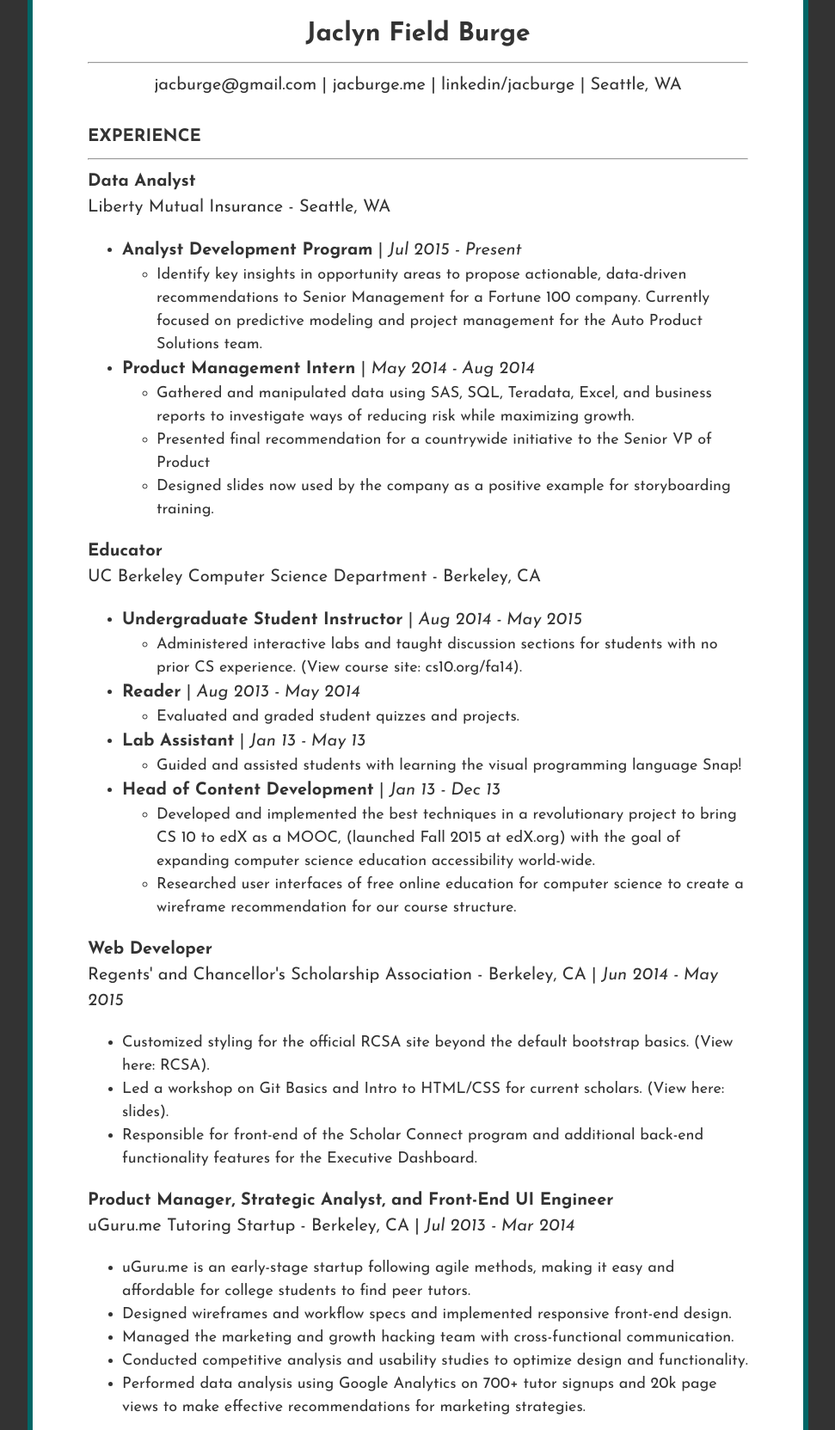
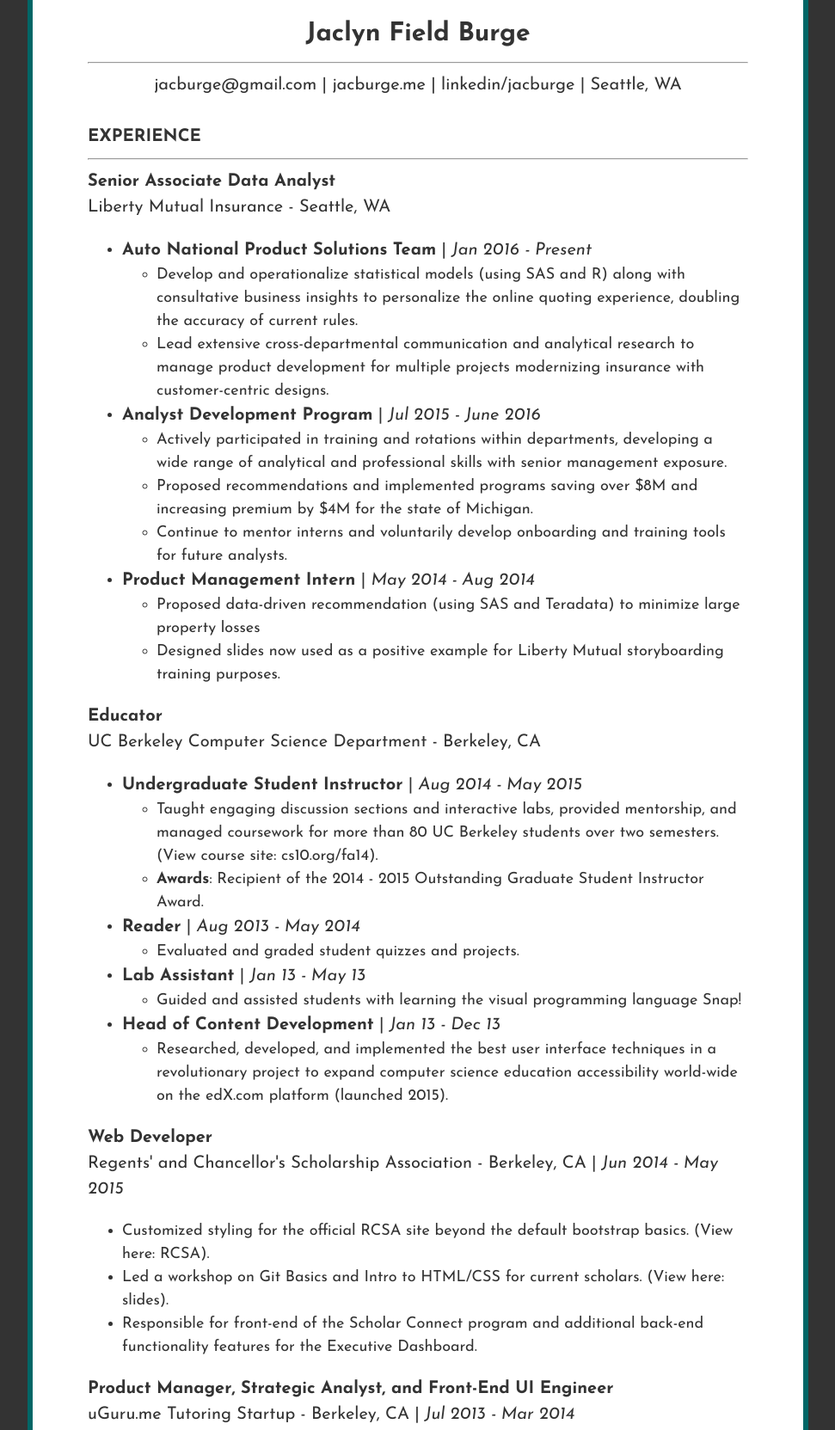
Before and after one commit to jacburge/jacburge, a Flask app: page /resume in a window 1280 px wide. Shown: the part 257-1920 px from the top of the page at 86% size, without its empty margins (154-1125 px from the left). Run offline with Flask 2, Linux system fonts and the light colour scheme; some web fonts are replaced.

Commit message:
Updated resume

```diff
--- a/app/templates/index.html
+++ b/app/templates/index.html
@@ -44,7 +44,7 @@
 			<ul>
 			<li>finding meaning from numbers</li><br>
 			<li>working on <b>web development</b> and design projects</li><br>
-			<li>studying Internal Chinese <b>Martial Arts</b> (<a href="http://www.energyarts.com/bagua-tai-chi">tai chi + baguazhang </a>)</li><br>
+			<li>studying Internal Chinese <b>Martial Arts</b> (tai chi, qigong, and <a href="http://www.energyarts.com/bagua-tai-chi">baguazhang kungfu</a>)</li><br>
 			<li>playing <b>piano</b> and sharing music with communities (including senior homes, weddings, and church services; personal favorites: Chopin, Debussy, Beethoven, Eiunadi; may also be found jamming with my djembe or other multicultural percussion instruments)</li><br>
 			<li>being a classic introvert (<b>painting</b>, sketching, <a href="http://goodreads.com/jacburge">reading</a>, journaling, coffee shop hopping, meditating, and traveling solo)</li><br>
 			<li>exchanging handwritten pen pal letters</li><br>
--- a/app/templates/projects.html
+++ b/app/templates/projects.html
@@ -57,8 +57,12 @@
 					<br>
 					<img class="project-img" src="../static/img/fan.jpg">
 					</div>
+					<br><br><br>
+					<div id="footer">Made with &#10084; from scratch by Jaclyn &copy; 2016</div>
+					<br><br><br>
 		</div>
-		<br><br><br>
+
+
 	</body>
 	<script>
   (function(i,s,o,g,r,a,m){i['GoogleAnalyticsObject']=r;i[r]=i[r]||function(){
--- a/app/templates/resume.html
+++ b/app/templates/resume.html
@@ -35,23 +35,28 @@
 		<br>
 			<b>EXPERIENCE</b>
 			<hr>
-			<b>Data Analyst</b><br>
+			<b>Senior Associate Data Analyst</b><br>
 			Liberty Mutual Insurance - Seattle, WA
 			<ul>
-				<li><b>Analyst Development Program</b> | <em>Jul 2015 - Present</em> <ul>
-					<li class="resume-bullets">Identify key insights in opportunity areas to propose actionable, data-driven recommendations to Senior Management for a Fortune 100 company. Currently focused on predictive modeling and project management for the Auto Product Solutions team.</li></ul>
+				<li><b>Auto National Product Solutions Team</b> | <em>Jan 2016 - Present</em> <ul>
+					<li class="resume-bullets">Develop and operationalize statistical models (using SAS and R) along with consultative business insights to personalize the online quoting experience, doubling the accuracy of current rules.</li>
+					<li class="resume-bullets">Lead extensive cross-departmental communication and analytical research to manage product development for multiple projects modernizing insurance with customer-centric designs.</li></ul>
+				<li><b>Analyst Development Program</b> | <em>Jul 2015 - June 2016</em> <ul>
+					<li class="resume-bullets">Actively participated in training and rotations within departments, developing a wide range of analytical and professional skills with senior management exposure.</li>
+					<li class="resume-bullets">Proposed recommendations and implemented programs saving over $8M and increasing premium by $4M for the state of Michigan.</li>
+					<li class="resume-bullets">Continue to mentor interns and voluntarily develop onboarding and training tools for future analysts.</li></ul>
 				</li>
 				<li><b>Product Management Intern</b> | <em>May 2014 - Aug 2014</em> <ul>
-					<li class="resume-bullets"> Gathered and manipulated data using SAS, SQL, Teradata, Excel, and business reports to investigate ways of reducing risk while maximizing growth.</li>
-					<li class="resume-bullets">Presented final recommendation for a countrywide initiative to the Senior VP of Product</li>
-					<li class="resume-bullets">Designed slides now used by the company as a positive example for storyboarding training.</li></ul>
+					<li class="resume-bullets"> Proposed data-driven recommendation (using SAS and Teradata) to minimize large property losses</li>
+					<li class="resume-bullets">Designed slides now used as a positive example for Liberty Mutual storyboarding training purposes.</li></ul>
 			</li>
 			</ul>
 			<b>Educator</b><br>
 			UC Berkeley Computer Science Department - Berkeley, CA
 			<ul>
 				<li><b>Undergraduate Student Instructor</b> | <em>Aug 2014 - May 2015</em> <ul>
-					<li class="resume-bullets">Administered interactive labs and taught discussion sections for students with no prior CS experience. (View course site: <a href="http://cs10.org/fa14">cs10.org/fa14</a>).</li></ul>
+					<li class="resume-bullets">Taught engaging discussion sections and interactive labs, provided mentorship, and managed coursework for more than 80 UC Berkeley students over two semesters. (View course site: <a href="http://cs10.org/fa14">cs10.org/fa14</a>).</li>
+					<li class="resume-bullets"><b>Awards</b>: Recipient of the 2014 - 2015 Outstanding Graduate Student Instructor Award.</li></ul>
 				</li>
 				<li><b>Reader</b> | <em>Aug 2013 - May 2014</em><ul>
 					<li class="resume-bullets">Evaluated and graded student quizzes and projects.</li></ul>
@@ -59,8 +64,7 @@
 				<li><b>Lab Assistant</b> | <em>Jan 13 - May 13</em><ul>
 					<li class="resume-bullets">Guided and assisted students with learning the visual programming language Snap!</li></ul></li>
 				<li><b>Head of Content Development</b> | <em>Jan 13 - Dec 13</em><ul>
-				 	<li class="resume-bullets">Developed and implemented the best techniques in a revolutionary project to bring CS 10 to edX as a MOOC, (launched Fall 2015 at edX.org) with the goal of expanding computer science education accessibility world-wide.</li>
-				 	<li class="resume-bullets">Researched user interfaces of free online education for computer science to create a wireframe recommendation for our course structure.</li></ul>
+				 	<li class="resume-bullets">Researched, developed, and implemented the best user interface techniques in a revolutionary project to expand computer science education accessibility world-wide on the edX.com platform (launched 2015).</ul>
 				</li>
 			</ul>
 
@@ -77,10 +81,10 @@
 			uGuru.me Tutoring Startup - Berkeley, CA | <em>Jul 2013 - Mar 2014</em>
 			<ul>
 				<li class="resume-bullets">uGuru.me is an early-stage startup following agile methods, making it easy and affordable for college students to find peer tutors.</li>
-				<li class="resume-bullets">Designed wireframes and workflow specs and implemented responsive front-end design.</li>
-				<li class="resume-bullets">Managed the marketing and growth hacking team with cross-functional communication.</li>
-				<li class="resume-bullets">Conducted competitive analysis and usability studies to optimize design and functionality.
-				<li class="resume-bullets">Performed data analysis using Google Analytics on 700+ tutor signups and 20k page views to make effective recommendations for marketing strategies.</li>
+				<li class="resume-bullets">Performed A/B testing via Google Analytics to propose marketing strategy (700+ signups, 20k page views).</li>
+				<li class="resume-bullets">Managed the marketing and growth hacking teams, while leading cross-functional communication.</li>
+				<li class="resume-bullets">Used agile methods to design wireframe workflow specs and implement front-end design.
+				<li class="resume-bullets">Conducted competitor and usability studies to optimize design, functionality, and customer experience.</li>
 			</ul>
 
 			<b>Tutor</b> <br>
@@ -96,14 +100,14 @@
 			<b>University of California, Berkeley</b><br>
 			Bachelor of Arts, Cognitive Science, emphasis in Computer Science | <em>Aug 2011 - May 2015</em>
 			<ul>
-				<li><b>Awards: </b><span class="resume-bullets">Regents’ and Chancellor’s Scholar, Outstanding Graduate Student Instructor Award 2014-15</span></li>
+				<li><b>Awards: </b><span class="resume-bullets">Regents’ and Chancellor’s Scholar, Dean's Honors</span></li>
 				<li><b>Relevant Coursework: </b><span class="resume-bullets">Structure and Interpretation of Computer Programs; Discrete Mathematics, Probability, and Algorithms; Technology for Creativity and Learning (Graduate School of Information); Cognitive Neuroscience; Computational Models of Cognition</span></li>
 			</ul>
 
 			<b>TECHNICAL SKILLS</b>
 			<hr>
-			<b>Proficient/Familiar With: </b><span class="resume-bullets">HTML/CSS/JS, R, Python, SAS, SQL, Github, Django, Flask, VBA</span><br>
-			<b>Currently Learning: </b><span class="resume-bullets">SAS Visual Analytics, Emblem, Adobe Illustrator and Photoshop</span>
+			<span class="resume-bullets">HTML/CSS/JS/JQuery, R, Python, SAS (Enterprise Guide, Enterprise Miner, Decision Manager), SQL, Github, Django, Flask, VBA</span><br>
+			<b>Currently Learning: </b><span class="resume-bullets">VBA, SAS Visual Analytics, Emblem, Adobe Illustrator and Photoshop</span>
 		</div>
 		<br><br><br>
 	</body>
```
